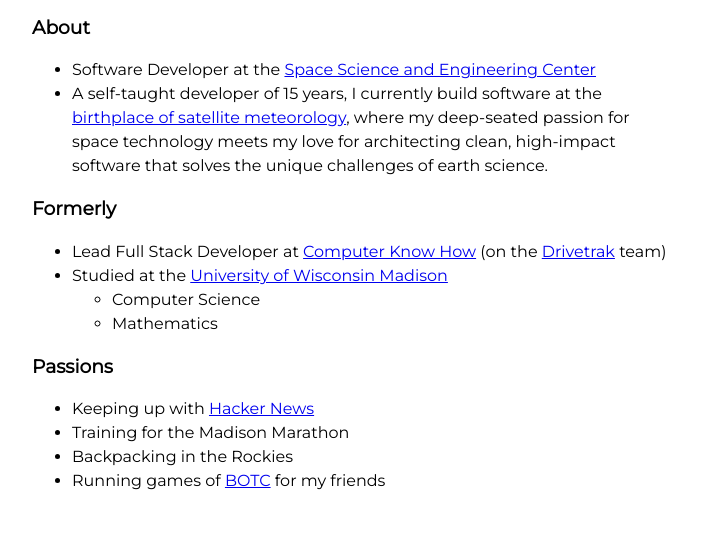
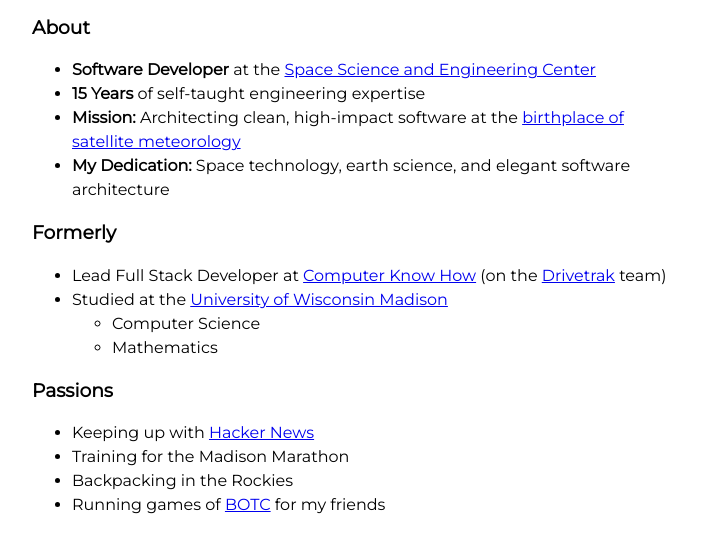
Before and after one commit to DirkyJerky/yoerger.me, a website built with Vite: page index.html in a window 1280 px wide. Shown: the part 195-748 px from the top of the page, without its empty margins (288-991 px from the left). Built offline with nearby package versions, Linux system fonts and the light colour scheme.

Commit message:
Page update!

```diff
--- a/index.html
+++ b/index.html
@@ -44,15 +44,15 @@
     <h3>About</h3>
     <ul>
         <li>
-            Software Developer at the
+            <b>Software Developer</b> at the
             <a href="https://www.ssec.wisc.edu/" target="_blank">Space Science and Engineering Center</a>
         </li>
+        <li><b>15 Years</b> of self-taught engineering expertise</li>
         <li>
-            A self-taught developer of 15 years, I currently build software at the
-            <a href="https://www.ssec.wisc.edu/about/history/" target="_blank">birthplace of satellite meteorology</a>,
-            where my deep-seated passion for space technology meets my love for architecting clean, high-impact software
-            that solves the unique challenges of earth science.
+            <b>Mission:</b> Architecting clean, high-impact software at the
+            <a href="https://www.ssec.wisc.edu/about/history/" target="_blank">birthplace of satellite meteorology</a>
         </li>
+        <li><b>My Dedication:</b> Space technology, earth science, and elegant software architecture</li>
     </ul>
     <h3>Formerly</h3>
     <ul>
--- a/src/style.css
+++ b/src/style.css
@@ -1,6 +1,7 @@
 @import url(https://fonts.googleapis.com/css?family=Montserrat);
 @import url(https://use.fontawesome.com/releases/v5.2.0/css/all.css);
 @import url(https://cdnjs.cloudflare.com/ajax/libs/font-awesome/4.7.0/css/font-awesome.min.css);
+
 body {
     font-family: "Montserrat", sans-serif;
     padding: 3rem 1rem;
@@ -10,36 +11,49 @@
     margin-right: auto;
     padding-bottom: 100px;
 }
+
 @media (max-width: 600px) {
     body {
         max-width: 55rem;
     }
 }
+
 .heading-left {
     float: left;
 }
-.heading-left > h1 {
+
+.heading-left>h1 {
     margin: 0;
 }
-.heading-left > ul {
+
+.heading-left>ul {
     list-style-type: none;
     padding: 0;
 }
+
 img {
     float: right;
     border-radius: 15%;
 }
+
 hr {
     border: 0;
     clear: both;
 }
+
 .icon {
     font-size: 15pt;
     text-decoration: none;
 }
+
 a:visited {
     color: blue;
 }
+
 a:hover {
     color: darkblue;
 }
+
+b {
+    font-weight: bold;
+}
```
